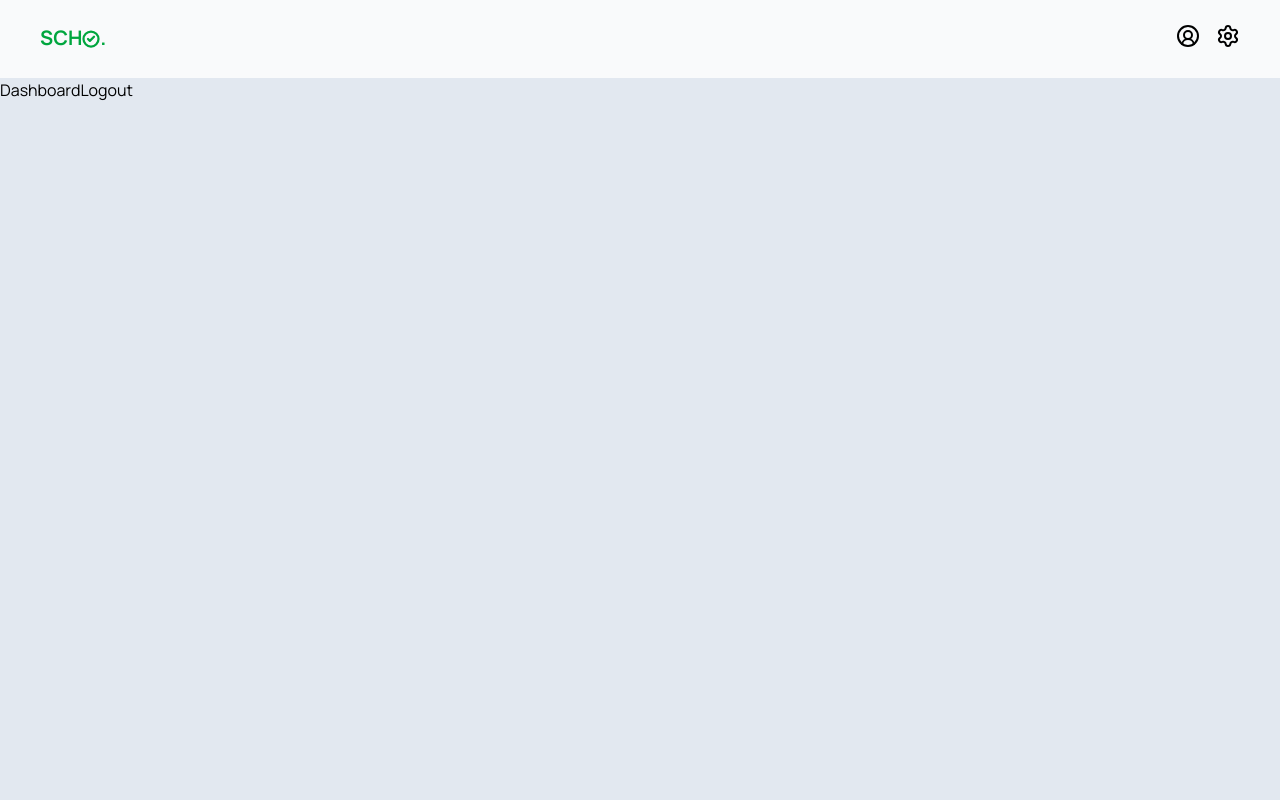
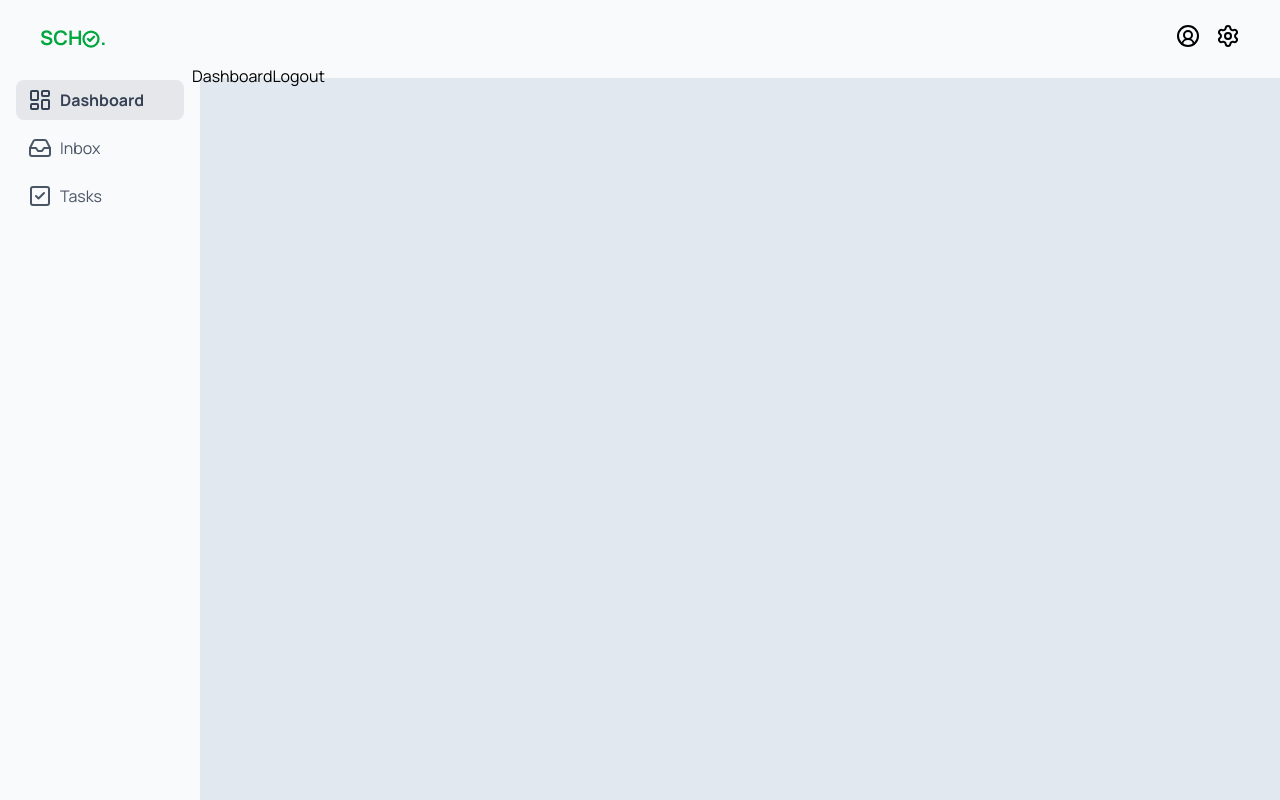
Before and after one commit to dreyyan/scho, a Next.js app: page /dashboard in a window 1280 px wide. Built offline with nearby package versions, Linux system fonts and the light colour scheme; no server answers; sample sign-in values are in the browser's storage.

Commit message:
feat: implement Sidebar UI with SidebarItem components

```diff
--- a/src/app/(protected)/dashboard/page.tsx
+++ b/src/app/(protected)/dashboard/page.tsx
@@ -2,7 +2,6 @@
 
 import useModal from '@/hooks/useModal';
 import { signOut } from 'next-auth/react';
-import React from 'react'
 
 export default function Dashboard() {
   const { openModal, closeModal } = useModal();
--- a/src/app/(protected)/layout.tsx
+++ b/src/app/(protected)/layout.tsx
@@ -1,5 +1,6 @@
 import { auth } from "@/auth";
 import Header from "@/components/layout/Header";
+import Sidebar from "@/components/layout/Sidebar";
 import { redirect } from "next/navigation";
 
 export const instant = false;
@@ -16,9 +17,16 @@ export default async function ProtectedLayout({
   }
 
   return (
-    <div className="flex flex-col min-h-screen">
-      <Header />
-      <main className="flex-1">{children}</main>
+    <div className="grid min-h-screen grid-cols-[12rem_1fr] grid-rows-[4rem_1fr]">
+      <header className="col-span-2">
+        <Header />
+      </header>
+
+      <aside>
+        <Sidebar />
+      </aside>
+
+      <main className="min-w-0">{children}</main>
     </div>
   )
 }
--- /dev/null
+++ b/src/components/layout/Sidebar.tsx
@@ -0,0 +1,31 @@
+"use client";
+
+import SidebarItem from './SidebarItem'
+import { LayoutDashboard, Inbox, SquareCheck } from 'lucide-react'
+
+export default function Sidebar() {
+  return (
+    <div className='
+      min-w-50 h-full
+      space-y-2
+      p-4
+      bg-gray-50
+    '>
+      <SidebarItem
+        label='Dashboard'
+        href='/dashboard'
+        icon={LayoutDashboard}
+      />
+      <SidebarItem
+        label='Inbox'
+        href='/inbox'
+        icon={Inbox}
+      />
+      <SidebarItem
+        label='Tasks'
+        href='/tasks'
+        icon={SquareCheck}
+      />
+    </div>
+  )
+}
--- /dev/null
+++ b/src/components/layout/SidebarItem.tsx
@@ -0,0 +1,37 @@
+"use client";
+
+import { LucideIcon } from 'lucide-react';
+import { usePathname } from 'next/navigation';
+import Link from 'next/link';
+
+interface SidebarItemProps {
+  label: string;
+  href: string;
+  icon: LucideIcon;
+}
+
+const SIDEBAR_ITEM_STYLES = {
+  active: "bg-gray-200 text-gray-700 font-bold",
+  default: "text-gray-600 hover:bg-gray-100",
+}
+
+export default function SidebarItem({
+  label = "Page",
+  href = "/",
+  icon: Icon,
+}: SidebarItemProps) {
+  const pathname = usePathname();
+  const isActive = pathname === href;
+
+  return (
+    <Link href={href} className={`${SIDEBAR_ITEM_STYLES[isActive ? "active" : "default"]}
+      flex gap-x-2
+      rounded-lg
+      px-3 py-2
+      transition-colors duration-200
+    `}>
+      <Icon size={24} />
+      <span>{label}</span>
+    </Link>
+  )
+}
```
